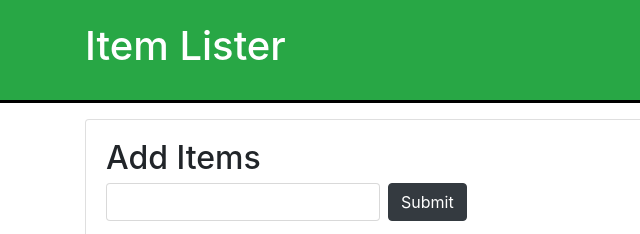
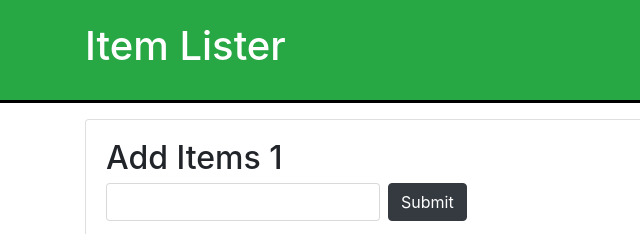
Before and after one commit to PrachiRameshGodase/DOM-1, a plain HTML site: page index.html in a window 1280 px wide. Shown: the top 234 px of the page, 0-640 px from the left. Drawn offline with nearby package versions, Linux system fonts and the light colour scheme.

Commit message:
new file

```diff
--- a/index.html
+++ b/index.html
@@ -17,7 +17,7 @@
   </header>
   <div class="container">
    <div id="main" class="card card-body">
-    <h2 class="title">Add Items</h2>
+    <h2 class="title">Add Items 1</h2>
     <form class="form-inline mb-3">
       <input type="text" class="form-control mr-2">
       <input type="submit" class="btn btn-dark" value="Submit">
```
